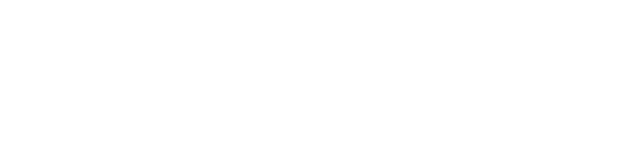
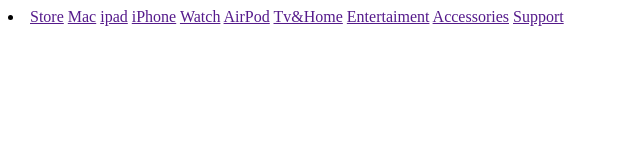
Before and after one commit to muskankumari12/Apple_website, a plain HTML site: page index.html in a window 1280 px wide. Shown: the whole page, without its empty margins (0-640 px from the left). Drawn offline with Linux system fonts and the light colour scheme.

Commit message:
adding nav

```diff
--- a/index.html
+++ b/index.html
@@ -7,5 +7,24 @@
     <link rel="stylesheet" href="style.css" />
     <title>Document</title>
   </head>
-  <body></body>
+  <body>
+    <div class="navbar">
+      <nav>
+        <li>
+          <a href="">Store</a>
+          <a href="">Mac</a>
+          <a href="">ipad</a>
+          <a href="">iPhone</a>
+          <a href="">Watch</a>
+          <a href="">AirPod</a>
+          <a href="">Tv&Home</a>
+          <a href="">Entertaiment</a>
+          <a href="">Accessories</a>
+          <a href="">Support</a>
+          <a href=""></a>
+          <a href=""></a>
+        </li>
+      </nav>
+    </div>
+  </body>
 </html>
```
